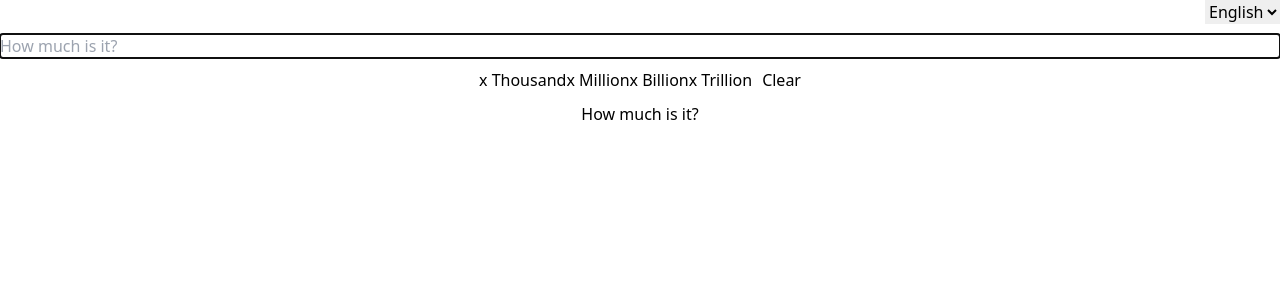
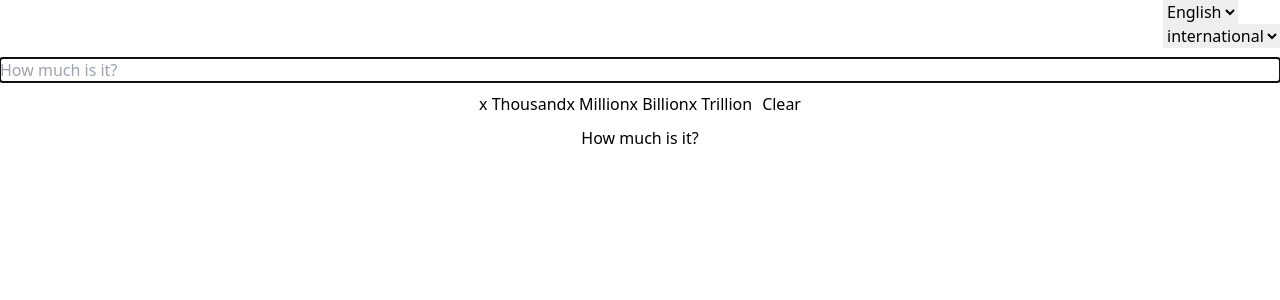
Before and after one commit to shuaibq3/howmuchisit, a React app: page / in a window 1280 px wide. Shown: the top 300 px of the page. Built offline with nearby package versions, Linux system fonts and the light colour scheme.

Commit message:
:sparkles: MeasurementStandard selection dropdown as user preference implemented

```diff
--- a/src/client/App.tsx
+++ b/src/client/App.tsx
@@ -2,27 +2,45 @@ import React, { useState } from 'react'
 import HowMuchIsItInput from './howMuchInputs/HowMuchIsItInput'
 import EnglishConfig from '../language/en'
 import LanguageContext from './contexts/LanguageContext'
-import LanguageSelectionBox from './languageSelection/LanguageSelectionBox'
+import LanguageSelectionBox from './userPreferenceSelection/LanguageSelectionBox'
 import { getValueFromStore, storeValue } from '../utils/persistentStorage'
 import LanguageConfig, { Language } from '../language/languageConfig'
 import { getLanguageConfig } from '../language/languageConfigUtils'
 import useHowMuchSubmitButtonHook from './useHowMuchSubmitButton'
+import { MeasurementStandard } from '../measurements/types'
+import UnitStandardContext from './contexts/UnitStandardContext'
+import UnitStandardSelectionBox from './userPreferenceSelection/UnitStandardSelectionBox'
 
 const getUserPreferredLanguageConfig = (): LanguageConfig => {
   try {
-    const languagePreference = getValueFromStore<string>('languagePreference')
+    const languagePreference = getValueFromStore<Language>('languagePreference')
     if (languagePreference) {
-      return getLanguageConfig(languagePreference as Language)
+      return getLanguageConfig(languagePreference)
     }
-    return EnglishConfig
   } catch (error) {
     console.warn(error, 'Using English as default language')
+  }
+
   return EnglishConfig
 }
+
+const getUserPreferredUnitStandard = (): MeasurementStandard => {
+  try {
+    const unitStandardPreference = getValueFromStore<MeasurementStandard>('unitStandardPreference')
+    if (unitStandardPreference) {
+      return unitStandardPreference
+    }
+  } catch (error) {
+    console.warn(error, 'Using international standard as default')
+  }
+
+  return MeasurementStandard.international
 }
 
 const App: React.FC = () => {
   const [languageConfig, setLanguageConfig] = useState(getUserPreferredLanguageConfig())
+  const [preferredUnitStandard, setUnitStandard] = useState(getUserPreferredUnitStandard())
+
   const { onSubmit } = useHowMuchSubmitButtonHook()
 
   const saveLanguagePreference = (newLanguageConfig: LanguageConfig) => {
@@ -34,15 +52,27 @@ const App: React.FC = () => {
     }
   }
 
+  const saveUnitStandardPreference = (preferredUnitStandard: MeasurementStandard) => {
+    setUnitStandard(preferredUnitStandard)
+    try {
+      storeValue('unitStandardPreference', preferredUnitStandard)
+    } catch (error) {
+      console.warn(error)
+    }
+  }
+
   return (
     <LanguageContext.Provider value={{ languageConfig }}>
+      <UnitStandardContext.Provider value={{ unitStandard: preferredUnitStandard }}>
         <div style={{ display: 'flex', flexDirection: 'column' }}>
           <div style={{ alignSelf: 'flex-end', marginBottom: '10px' }}>
             <LanguageSelectionBox saveLanguagePreference={saveLanguagePreference}/>
+            <UnitStandardSelectionBox saveUnitStandardPreference={saveUnitStandardPreference}/>
           </div>
           <HowMuchIsItInput onSubmit={onSubmit}/>
           { }
         </div>
+      </UnitStandardContext.Provider>
     </LanguageContext.Provider>
   )
 }
--- /dev/null
+++ b/src/client/contexts/UnitStandardContext.ts
@@ -0,0 +1,8 @@
+import { createContext } from 'react'
+import { MeasurementStandard } from '../../measurements/types'
+
+const UnitStandardContext = createContext<{unitStandard: MeasurementStandard }>({
+  unitStandard: '' as MeasurementStandard,
+})
+
+export default UnitStandardContext
--- /dev/null
+++ b/src/client/userPreferenceSelection/UnitStandardSelectionBox.tsx
@@ -0,0 +1,33 @@
+import React, { useContext } from 'react'
+import { DropDown } from '../components/DropDown'
+import { MeasurementStandard } from '../../measurements/types'
+import UnitStandardContext from '../contexts/UnitStandardContext'
+
+type UnitStandardSelectionBoxProps = {
+  saveUnitStandardPreference: (preferredUnitStandard: MeasurementStandard) => void
+}
+
+const UnitStandardSelectionBox = ({ saveUnitStandardPreference }: UnitStandardSelectionBoxProps) => {
+  const supportedUnitStandards = Object.values(MeasurementStandard)
+  const { unitStandard } = useContext(UnitStandardContext)
+
+  const onItemSelected = (selectedOptionId: string) => {
+    const selectedUnitStandard = supportedUnitStandards.find(unitStandard => unitStandard === selectedOptionId)
+    if (selectedUnitStandard) {
+      saveUnitStandardPreference(selectedUnitStandard)
+    }
+  }
+
+  return (
+    <DropDown
+      options={supportedUnitStandards.map(measurementStandard => ({
+        id: measurementStandard,
+        text: measurementStandard,
+        selected: measurementStandard === unitStandard,
+      }))}
+      onSelected={onItemSelected}
+    />
+  )
+}
+
+export default UnitStandardSelectionBox
--- a/src/measurements/types.ts
+++ b/src/measurements/types.ts
@@ -13,6 +13,7 @@ export enum MeasurementType {
 export type Measurement<T extends MeasurementType> = { value: NumericValue; unit: MeasurementUnit<T> }
 
 export enum MeasurementStandard {
+  all = 'all',
   international = 'international',
   imperial = 'imperial'
 }
--- a/src/measurements/units/SortedUnitUtils.ts
+++ b/src/measurements/units/SortedUnitUtils.ts
@@ -13,7 +13,7 @@ export default class SortedUnitUtils<T extends MeasurementType> {
 
   private getSortedMeasurementUnitsForType(type: T, standard?: MeasurementStandard): MeasurementUnit<T>[] {
     const conversionFactors = getConversionFactor(type)
-    const applicableUnits = !standard
+    const applicableUnits = (!standard || standard === MeasurementStandard.all)
       ? conversionFactors.conversionFactors
       : conversionFactors.conversionFactors .filter(conversionFactor => standard === MeasurementStandard.international
         ? InternationalUnits[type].includes(conversionFactor.toUnit)
--- a/src/utils/persistentStorage.ts
+++ b/src/utils/persistentStorage.ts
@@ -1,6 +1,6 @@
 import CustomError from './errors/CustomError'
 
-type StorageKey = 'languagePreference'
+type StorageKey = 'languagePreference' | 'unitStandardPreference'
 
 export function storeValue(key: StorageKey, value: string | object): void {
   try {
```
Also changed, not shown: src/client/userPreferenceSelection/LanguageSelectionBox.tsx (renamed from src/client/languageSelection/LanguageSelectionBox.tsx), 1 other file (tests, documents, lock files or other folders). Lines whose indentation alone changed are shown as unchanged.
